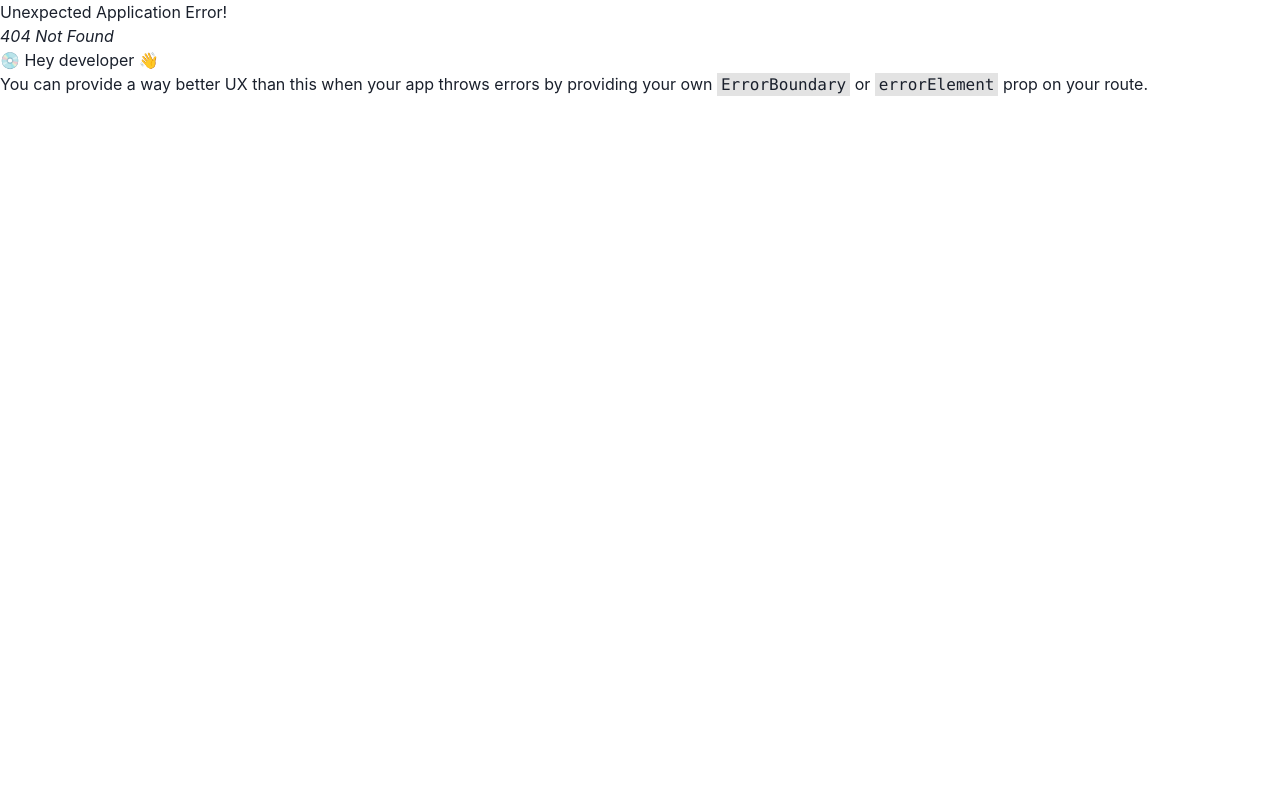
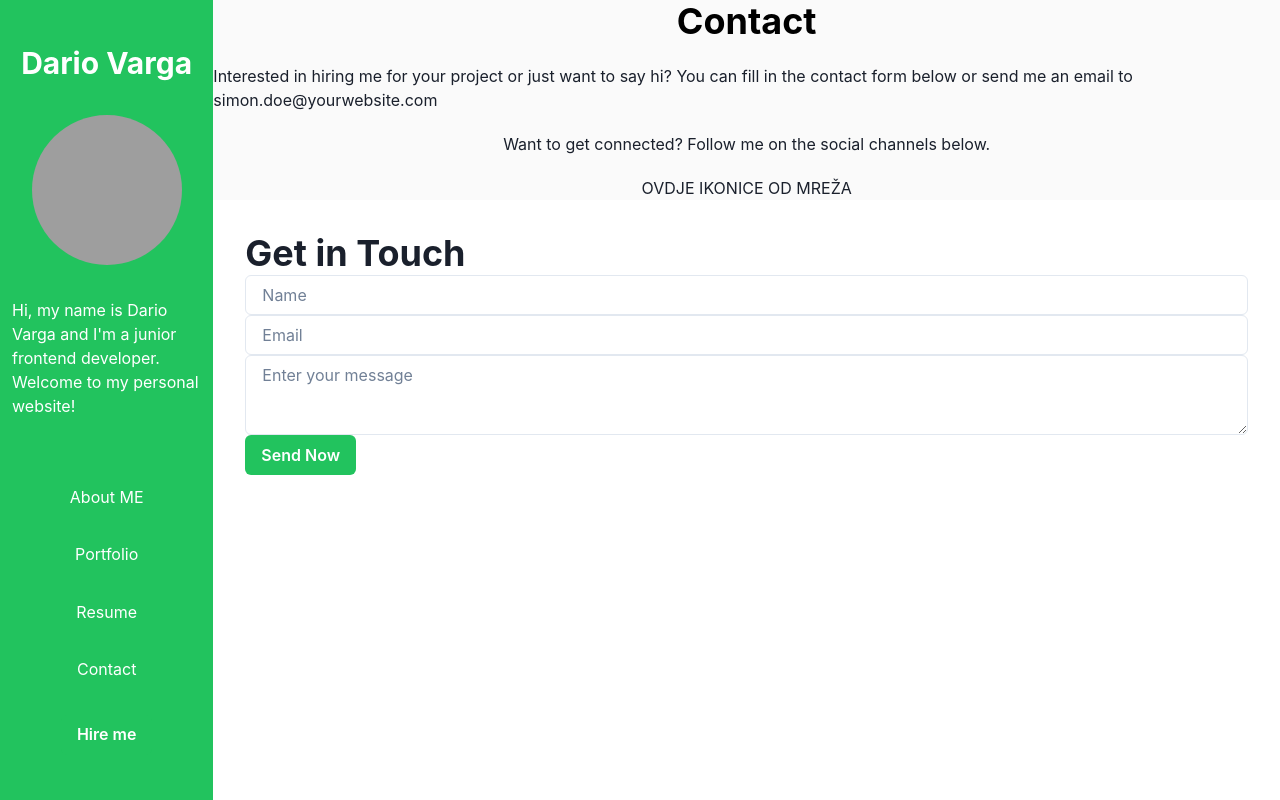
Before and after one commit to dariovargaos/portfolio, a React (Vite) app in the folder portfolio/: page /contact in a window 1280 px wide. Before the commit this address had no page. Built offline with nearby package versions, Linux system fonts and the light colour scheme; grey boxes are pictures that could not be loaded.

Commit message:
Added all routes and pages but it is only roughly made need majos changes still, made custom theme in main.jsx

```diff
--- a/portfolio/src/App.jsx
+++ b/portfolio/src/App.jsx
@@ -7,13 +7,19 @@ import {
 
 //pages and components
 import RootLayout from "./layouts/RootLayout";
-import AboutMe from "./pages/AboutMe";
+import AboutMe from "./pages/aboutMe/AboutMe";
+import Portfolio from "./pages/portfolio/Portfolio";
+import Resume from "./pages/resume/Resume";
+import Contact from "./pages/contact/Contact";
 
 function App() {
   const router = createBrowserRouter(
     createRoutesFromElements(
       <Route element={<RootLayout />}>
         <Route path="/" element={<AboutMe />} />
+        <Route path="/portfolio" element={<Portfolio />} />
+        <Route path="/resume" element={<Resume />} />
+        <Route path="/contact" element={<Contact />} />
       </Route>
     )
   );
--- a/portfolio/src/components/Sidebar.jsx
+++ b/portfolio/src/components/Sidebar.jsx
@@ -1,4 +1,4 @@
-import { Link as RouterLink } from "react-router-dom";
+import { Link as RouterLink, useNavigate } from "react-router-dom";
 import {
   Button,
   Flex,
@@ -10,14 +10,15 @@ import {
 } from "@chakra-ui/react";
 
 export default function Sidebar() {
+  const navigate = useNavigate();
   return (
     <Flex
       flexDir="column"
       align="center"
       justify="space-evenly"
-      bg="#54B689"
-      minH="100vh"
+      bg="#22C35E"
       color="white"
+      h="100%"
       p={3}
     >
       <Heading size="lg">Dario Varga</Heading>
@@ -32,11 +33,19 @@ export default function Sidebar() {
         to my personal website!
       </Text>
       <Stack dir="row">IKOnice ZA MREŽE</Stack>
-      <Link>About ME</Link>
-      <Link>Portfolio</Link>
-      <Link>Resume</Link>
-      <Link>Contact</Link>
-      <Button>Hire me</Button>
+      <Link as={RouterLink} to="/">
+        About ME
+      </Link>
+      <Link as={RouterLink} to="/portfolio">
+        Portfolio
+      </Link>
+      <Link as={RouterLink} to="/resume">
+        Resume
+      </Link>
+      <Link as={RouterLink} to="/contact">
+        Contact
+      </Link>
+      <Button onClick={() => navigate("/contact")}>Hire me</Button>
     </Flex>
   );
 }
--- a/portfolio/src/main.jsx
+++ b/portfolio/src/main.jsx
@@ -1,11 +1,21 @@
 import React from "react";
 import ReactDOM from "react-dom/client";
 import App from "./App.jsx";
-import { ChakraProvider } from "@chakra-ui/react";
+import { ChakraProvider, extendTheme } from "@chakra-ui/react";
+
+const customTheme = extendTheme({
+  components: {
+    Button: {
+      defaultProps: {
+        colorScheme: "whatsapp",
+      },
+    },
+  },
+});
 
 ReactDOM.createRoot(document.getElementById("root")).render(
   <React.StrictMode>
-    <ChakraProvider>
+    <ChakraProvider theme={customTheme}>
       <App />
     </ChakraProvider>
   </React.StrictMode>
--- a/portfolio/src/pages/AboutMe.jsx
+++ /dev/null
@@ -1,3 +0,0 @@
-export default function AboutMe() {
-  return <div>TEST</div>;
-}
--- /dev/null
+++ b/portfolio/src/pages/aboutMe/AboutMe.jsx
@@ -0,0 +1,61 @@
+import {
+  Box,
+  Button,
+  Flex,
+  Heading,
+  Image,
+  List,
+  ListItem,
+  Text,
+} from "@chakra-ui/react";
+
+export default function AboutMe() {
+  return (
+    <Box>
+      <Flex align="center" gap={5} bg="#FAFAFA" minH="300px" p={8}>
+        <Box>
+          <Heading color="black" fontWeight="bold">
+            Dario Varga
+          </Heading>
+          <Text>Junior Frontend Developer</Text>
+          <Text>
+            I'm a frontend developer specialised in React. I built several web
+            apps which you can check out on my Github or portfolio.
+          </Text>
+          <Button>View Portfolio</Button>
+          <Button>View Resume</Button>
+        </Box>
+        <Box>
+          <Image
+            boxSize="250px"
+            src="https://bit.ly/dan-abramov"
+            alt="Dan Abramov"
+          />
+        </Box>
+      </Flex>
+
+      <Flex flexDir="column" p={8} gap={4}>
+        <Heading borderLeft="5px solid #54B689">What I do</Heading>
+        <Text>
+          I'm bachelor graduate at FERIT Osijek and I'm also finished 1 year
+          education for Fronend development at University of Algebra. Currently
+          looking for job so I can learn and grow in the fronend field. Below is
+          a quick overview of my main technical skill sets and technologies I
+          use. Want to find out more about my experience? Check out my online
+          resume and project portfolio.
+        </Text>
+        <List>
+          <ListItem> Ikonice tehnologija</ListItem>
+        </List>
+      </Flex>
+
+      <Flex flexDir="column" p={8} gap={4}>
+        <Heading borderLeft="5px solid #54B689">Featured Projects</Heading>
+        <Text>ovdje ide grid sa slikama i opisom par projekata</Text>
+        <List>
+          <ListItem> Ikonice tehnologija</ListItem>
+        </List>
+      </Flex>
+    </Box>
+  );
+}
--- /dev/null
+++ b/portfolio/src/pages/contact/Contact.jsx
@@ -0,0 +1,51 @@
+import {
+  Box,
+  Button,
+  Flex,
+  FormControl,
+  FormLabel,
+  Heading,
+  Input,
+  Text,
+  Textarea,
+} from "@chakra-ui/react";
+
+export default function Contact() {
+  return (
+    <Box>
+      <Flex
+        flexDir="column"
+        justify="center"
+        align="center"
+        gap={5}
+        bg="#FAFAFA"
+        minH="200px"
+      >
+        <Heading color="black" fontWeight="bold">
+          Contact
+        </Heading>
+        <Text>
+          Interested in hiring me for your project or just want to say hi? You
+          can fill in the contact form below or send me an email to
+          simon.doe@yourwebsite.com
+        </Text>
+        <Text>
+          Want to get connected? Follow me on the social channels below.
+        </Text>
+        <Text>OVDJE IKONICE OD MREŽA</Text>
+      </Flex>
+
+      <Flex flexDir="column" p={8} gap={4}>
+        <form>
+          <Heading>Get in Touch</Heading>
+          <FormControl>
+            <Input placeholder="Name" />
+            <Input placeholder="Email" />
+            <Textarea placeholder="Enter your message" />
+            <Button type="submit">Send Now</Button>
+          </FormControl>
+        </form>
+      </Flex>
+    </Box>
+  );
+}
--- /dev/null
+++ b/portfolio/src/pages/portfolio/Portfolio.jsx
@@ -0,0 +1,29 @@
+import { Box, Button, Flex, Heading, Text } from "@chakra-ui/react";
+
+export default function AboutMe() {
+  return (
+    <Box>
+      <Flex
+        flexDir="column"
+        justify="center"
+        align="center"
+        gap={5}
+        bg="#FAFAFA"
+        minH="200px"
+      >
+        <Heading color="black" fontWeight="bold">
+          Portfolio
+        </Heading>
+        <Text>Want some help building your software?</Text>
+        <Button>Hire me</Button>
+      </Flex>
+
+      <Flex flexDir="column" p={8} gap={4}>
+        <Heading borderLeft="5px solid #54B689" size="md">
+          My Projects
+        </Heading>
+        <Text>Ovdje ide grid sa slikama projekata i pojasnjenjima</Text>
+      </Flex>
+    </Box>
+  );
+}
--- /dev/null
+++ b/portfolio/src/pages/resume/Resume.jsx
@@ -0,0 +1,25 @@
+import { Box, Button, Flex, Heading, Text } from "@chakra-ui/react";
+
+export default function AboutMe() {
+  return (
+    <Box>
+      <Flex
+        flexDir="column"
+        justify="center"
+        align="center"
+        gap={5}
+        bg="#FAFAFA"
+        minH="200px"
+      >
+        <Heading color="black" fontWeight="bold">
+          Online Resume
+        </Heading>
+        <Button>Download PDF Version</Button>
+      </Flex>
+
+      <Flex flexDir="column" p={8} gap={4}>
+        <Heading>Ovdje ide cijeli CV</Heading>
+      </Flex>
+    </Box>
+  );
+}
```
